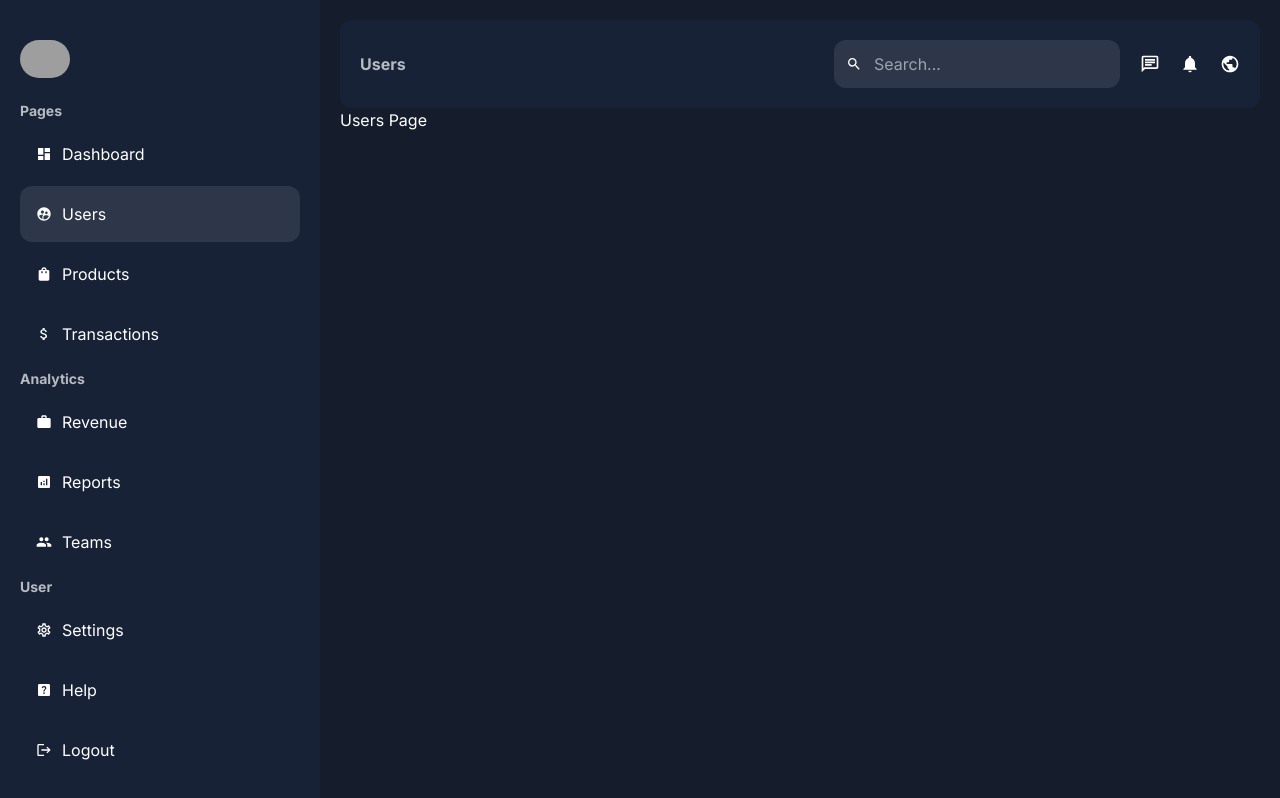
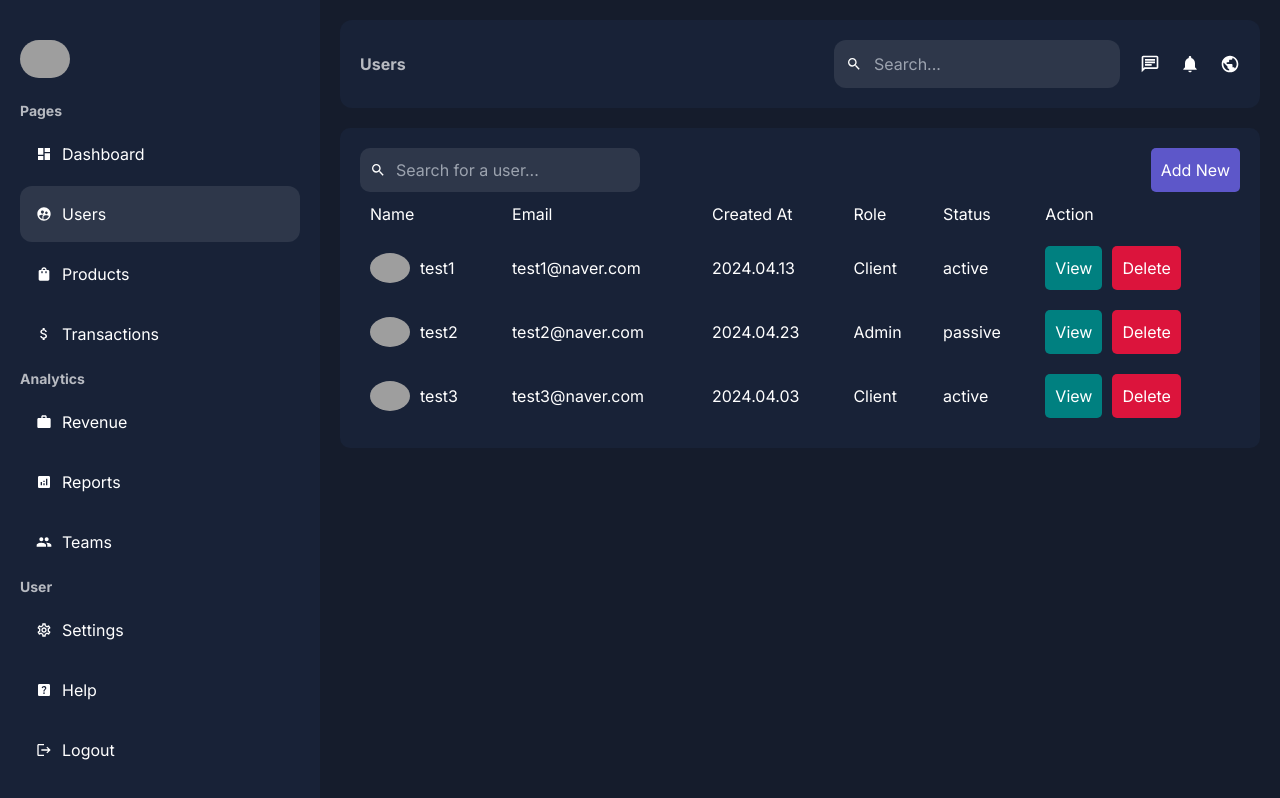
Before and after one commit to sinde530/next-dashboard, a Next.js app: page /dashboard/users in a window 1280 px wide. Built offline with nearby package versions, Linux system fonts and the light colour scheme; grey boxes are pictures that could not be loaded.

Commit message:
Add Users Design

```diff
--- a/src/app/dashboard/users/page.tsx
+++ b/src/app/dashboard/users/page.tsx
@@ -1,7 +1,111 @@
+'use client';
+
+import Search from '@/app/ui/dashboard/search';
+import Image from 'next/image';
+import Link from 'next/link';
+import { useEffect, useState } from 'react';
+
+const users = [
+  {
+    id: 1,
+    email: 'test1@naver.com',
+    img: 'https://docs.nestjs.com/assets/logo-small-gradient.svg',
+    username: 'test1',
+    createdAt: '2024.04.13',
+    isAdmin: null,
+    isActive: 'active',
+  },
+  {
+    id: 2,
+    email: 'test2@naver.com',
+    img: 'https://docs.nestjs.com/assets/logo-small-gradient.svg',
+    username: 'test2',
+    createdAt: '2024.04.23',
+    isAdmin: 1,
+    isActive: null,
+  },
+  {
+    id: 3,
+    email: 'test3@naver.com',
+    img: 'https://docs.nestjs.com/assets/logo-small-gradient.svg',
+    username: 'test3',
+    createdAt: '2024.04.03',
+    isAdmin: null,
+    isActive: 'active',
+  },
+];
+
 export default function Users() {
+  const [searchTerm, setSearchTerm] = useState('');
+  const [filteredUsers, setFilteredUsers] = useState(users);
+
+  useEffect(() => {
+    const results = users.filter((user) =>
+      user.username.toLowerCase().includes(searchTerm.toLowerCase())
+    );
+    setFilteredUsers(results);
+  }, [searchTerm]);
+
   return (
-    <div>
-      <p>Users Page</p>
+    <div className="bg-[--bgSoft] p-5 rounded-[10px] mt-5">
+      <div className="flex items-center justify-between">
+        <Search placeholder="Search for a user..." onSearch={setSearchTerm} />
+        <Link href="/dashboard/users/add">
+          <button className="p-[10px] bg-[#5D57C9] text-[--text] border-none rounded-[5px] cursor-pointer">
+            Add New
+          </button>
+        </Link>
+      </div>
+      <table className="w-full">
+        <thead>
+          <tr>
+            <td className="p-[10px]">Name</td>
+            <td className="p-[10px]">Email</td>
+            <td className="p-[10px]">Created At</td>
+            <td className="p-[10px]">Role</td>
+            <td className="p-[10px]">Status</td>
+            <td className="p-[10px]">Action</td>
+          </tr>
+        </thead>
+        <tbody>
+          {filteredUsers.map((user) => (
+            <tr key={user.id}>
+              <td className="p-[10px]">
+                <div className="flex items-center gap-[10px]">
+                  <Image
+                    src={user.img || '/noavatar.png'}
+                    alt=""
+                    width={40}
+                    height={40}
+                    className="rounded-[50%] object-cover"
+                  />
+                  {user.username}
+                </div>
+              </td>
+              <td className="p-[10px]">{user.email}</td>
+              <td className="p-[10px]">{user.createdAt?.toString().slice(0, 16)}</td>
+              <td className="p-[10px]">{user.isAdmin ? 'Admin' : 'Client'}</td>
+              <td className="p-[10px]">{user.isActive ? 'active' : 'passive'}</td>
+              <td className="p-[10px]">
+                <div className="flex gap-[10px]">
+                  <Link href={`/dashboard/users/${user.id}`}>
+                    <button className="px-[10px] py-[10px] rounded-[5px] text-[--text] border-none cursor-pointer bg-[teal]">
+                      View
+                    </button>
+                  </Link>
+                  {/* <form action={deleteUser}> */}
+                  <form>
+                    <input type="hidden" name="id" value={user.id} />
+                    <button className="px-[10px] py-[10px] rounded-[5px] text-[--text] border-none cursor-pointer bg-[crimson]">
+                      Delete
+                    </button>
+                  </form>
+                </div>
+              </td>
+            </tr>
+          ))}
+        </tbody>
+      </table>
     </div>
   );
 }
--- /dev/null
+++ b/src/app/ui/dashboard/search/index.tsx
@@ -0,0 +1,19 @@
+import { MdSearch } from 'react-icons/md';
+
+export default function Search({ placeholder, onSearch }: any) {
+  const handleSearch = (event: any) => {
+    onSearch(event.target.value);
+  };
+
+  return (
+    <div className="flex items-center gap-[10px] bg-[#2E374A] p-[10px] rounded-[10px] w-max">
+      <MdSearch />
+      <input
+        type="text"
+        placeholder={placeholder}
+        className="bg-transparent border-none text-[--text] outline-none"
+        onChange={handleSearch}
+      />
+    </div>
+  );
+}
```
